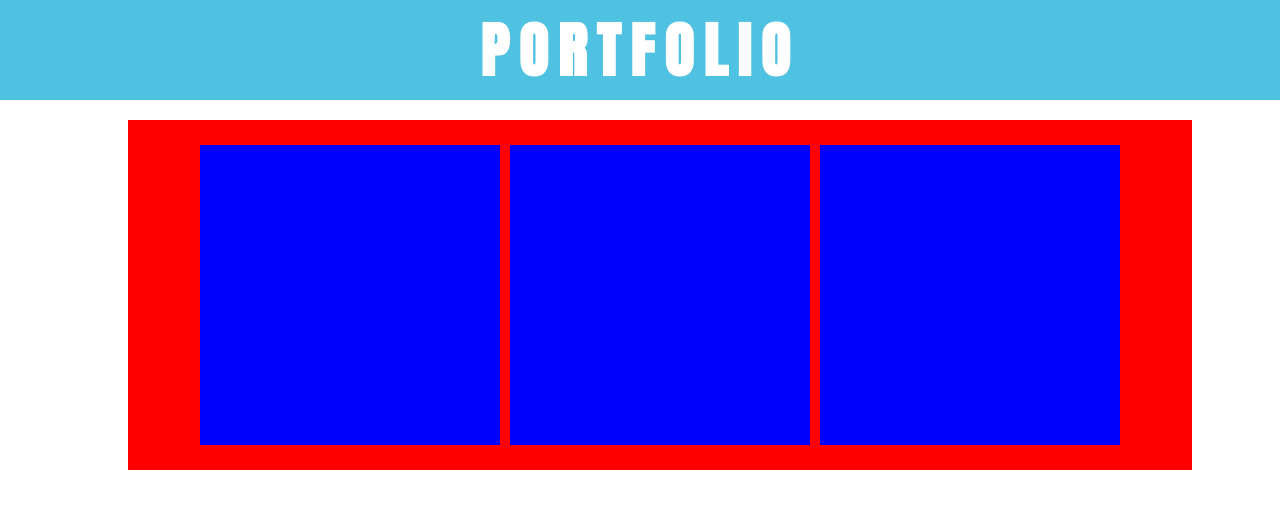
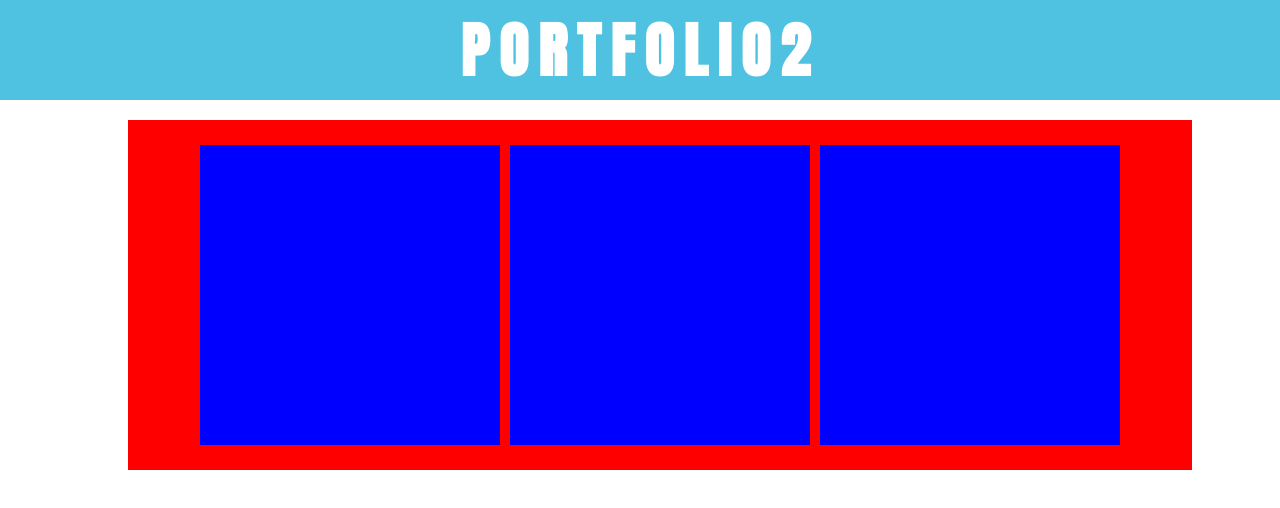
Before and after one commit to alvaropro/portfolio, a plain HTML site: page index.html in a window 1280 px wide. Drawn offline with Linux system fonts and the light colour scheme.

Commit message:
cambio el titulo a portfolio2

```diff
--- a/index.html
+++ b/index.html
@@ -46,7 +46,7 @@
 
 <body>
 
-	<div class="menu"><h1>PORTFOLIO</h1></div>
+	<div class="menu"><h1>PORTFOLIO2</h1></div>
 
 
 	<div class="container">
```
